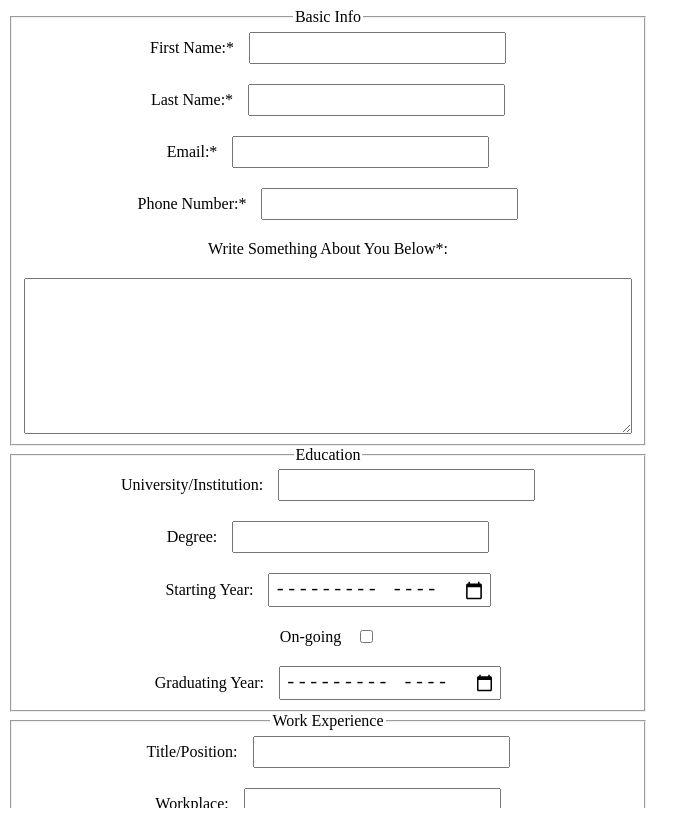
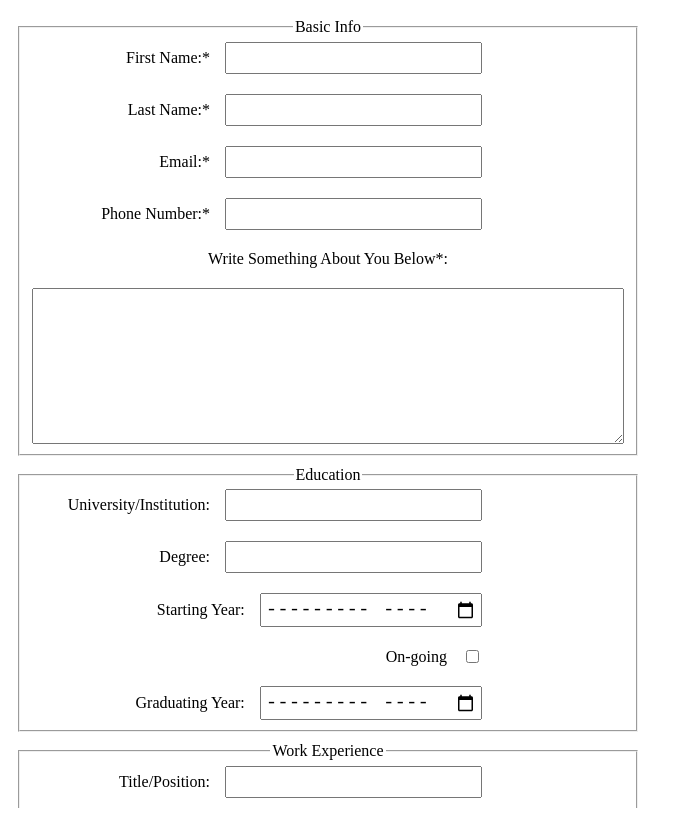
Before and after one commit to giorgi568/cv-app, a React (Vite) app: page / in a window 1280 px wide. Shown: the whole page, without its empty margins (0-699 px from the left). Built offline with nearby package versions, Linux system fonts and the light colour scheme; the HTML template or start-up script is replaced by a standard one.

Commit message:
added functionality to add skills

```diff
--- a/package.json
+++ b/package.json
@@ -11,7 +11,8 @@
   },
   "dependencies": {
     "react": "^18.2.0",
-    "react-dom": "^18.2.0"
+    "react-dom": "^18.2.0",
+    "uuid": "^9.0.1"
   },
   "devDependencies": {
     "@types/react": "^18.2.37",
--- /dev/null
+++ b/src/components/fieldsets.jsx
@@ -0,0 +1,92 @@
+import { UserInput } from "./simpleInputs"
+import { useState } from "react"
+import { v4 as uuidv4 } from 'uuid'
+function BasicInfoForm() {
+  return (
+    <fieldset className="basicInfoForm">
+      <legend>Basic Info</legend>
+
+      <UserInput text={"First Name:*"} id="firstName"> </UserInput>
+
+      <UserInput text={"Last Name:*"} id="lastName"> </UserInput>
+
+      <UserInput text={"Email:*"} id="email"> </UserInput>
+
+      <UserInput text={"Phone Number:*"} id="phoneNumber"> </UserInput>
+
+      <label htmlFor="description">Write Something About You Below*:</label>
+      <textarea name="description" id="description" cols="30" rows="10" required></textarea>
+    </fieldset>
+  )
+}
+
+function EducationForm() {
+  return(
+    <fieldset className="educationForm">
+      <legend>Education</legend>
+
+      <UserInput text={"University/Institution:"} id="institution"> </UserInput>
+
+      <UserInput text={"Degree:"} id="degree"> </UserInput>
+
+      <UserInput type="month" text={"Starting Year:"} id="startingYear"> </UserInput>
+
+      <UserInput type="checkbox" text={"On-going"} id="on-going"> </UserInput>
+      <UserInput type="month" text={"Graduating Year:"} id="graduatingYear"> </UserInput>
+    </fieldset>
+  )
+}
+
+function WorkExperienceForm() {
+  return (
+    <fieldset className="workExperienceForm">
+      <legend> Work Experience </legend>
+
+      <UserInput text={"Title/Position:"} id="position"> </UserInput>
+
+      <UserInput text={"Workplace:"} id="workplace"> </UserInput>
+
+      <UserInput type="month" text={"Starting Year:"} id="startingYearWork"> </UserInput>
+
+      <UserInput type="checkbox" text={"On-going"} id="on-goingWork"> </UserInput>
+      <UserInput type="month" text={"End Year:"} id="endYear"> </UserInput>
+
+    </fieldset>
+  )
+}
+
+function SkillsForm() {
+  const [skillList, setSkillList] = useState([]);
+  let skill;
+
+  return(
+    <fieldset>
+      <legend> Skills </legend>
+
+      <ul>
+        {skillList.map((skill) => {
+          return (<li key={uuidv4()}> {skill} </li>);
+        })}
+      </ul>
+
+      <div className="userInputWrapper">
+        <label htmlFor="addSkill">skill:</label>
+        <input type="text" id="addSkill" required  onChange={(e) => skill = e.target.value}/>
+        <button onClick={(e) => {
+          e.preventDefault();
+          skill && setSkillList([
+            ...skillList,
+            skill
+          ]);
+          document.getElementById('addSkill').value = '';
+          console.log(skillList);
+        }}>
+          Add</button>
+      </div>
+
+    </fieldset>
+  )
+}
+
+
+export {BasicInfoForm, EducationForm, WorkExperienceForm, SkillsForm};
--- a/src/components/infoPanel.jsx
+++ b/src/components/infoPanel.jsx
@@ -1,61 +1,17 @@
-import { UserInput } from "./simpleInputs"
+import { BasicInfoForm, EducationForm, WorkExperienceForm, SkillsForm } from "./fieldsets"
 
 export default function InfoPanel() {
   return (
     <div className="infoPanel">
     <form action="getInformation" className="form" id="form">
 
-    <fieldset>
-      <legend>Basic Info</legend>
+    <BasicInfoForm></BasicInfoForm>
 
-      <UserInput text={"First Name:*"} id="firstName"> </UserInput>
+    <EducationForm></EducationForm>
 
-      <UserInput text={"Last Name:*"} id="lastName"> </UserInput>
+    <WorkExperienceForm></WorkExperienceForm>
 
-      <UserInput text={"Email:*"} id="email"> </UserInput>
-
-      <UserInput text={"Phone Number:*"} id="phoneNumber"> </UserInput>
-
-      <label htmlFor="description">Write Something About You Below*:</label>
-      <textarea name="description" id="description" cols="30" rows="10" required></textarea>
-    </fieldset>
-
-
-    <fieldset>
-      <legend>Education</legend>
-
-      <UserInput text={"University/Institution:"} id="institution"> </UserInput>
-
-      <UserInput text={"Degree:"} id="degree"> </UserInput>
-
-      <UserInput type="month" text={"Starting Year:"} id="startingYear"> </UserInput>
-
-      <UserInput type="checkbox" text={"On-going"} id="on-going"> </UserInput>
-      <UserInput type="month" text={"Graduating Year:"} id="graduatingYear"> </UserInput>
-
-    </fieldset>
-
-    <fieldset>
-      <legend> Work Experience </legend>
-
-      <UserInput text={"Title/Position:"} id="position"> </UserInput>
-
-      <UserInput text={"Workplace:"} id="workplace"> </UserInput>
-
-      <UserInput type="month" text={"Starting Year:"} id="startingYearWork"> </UserInput>
-
-      <UserInput type="checkbox" text={"On-going"} id="on-goingWork"> </UserInput>
-      <UserInput type="month" text={"End Year:"} id="endYear"> </UserInput>
-
-    </fieldset>
-
-    <fieldset>
-      <legend> Skills </legend>
-
-      <label htmlFor="addSkill">add skill:</label>
-      <input type="text" id="addSkill" required />
-
-    </fieldset>
+    <SkillsForm></SkillsForm>
 
     <input type="submit" id="submit" value="Submit" />
 
--- a/src/components/simpleInputs.jsx
+++ b/src/components/simpleInputs.jsx
@@ -1,3 +1,4 @@
+/* eslint-disable react/prop-types */
 function UserInput({ type, id, required, text}) {
   return (
     <div className="userInputWrapper">
--- a/src/styles/App.css
+++ b/src/styles/App.css
@@ -26,12 +26,14 @@
   width: 50%;
   height: 100%;
   overflow: scroll;
+  overflow-x: hidden;
 }
 
 fieldset{
   display: flex;
   flex-direction: column;
   gap: 20px;
+  margin: 10px;
 }
 
 input{
@@ -43,6 +45,7 @@ input{
 .userInputWrapper{
   display: flex;
   align-items: center;
-  justify-content: center;
+  justify-content: flex-end;
   gap: 15px;
+  max-width: 450px;
 }
--- a/src/styles/index.css
+++ b/src/styles/index.css
@@ -38,16 +38,18 @@ h1 {
 button {
   border-radius: 8px;
   border: 1px solid transparent;
-  padding: 0.6em 1.2em;
+  padding: 0.3em 1.2em;
   font-size: 1em;
   font-weight: 500;
   font-family: inherit;
   background-color: #1a1a1a;
+  color: white;
   cursor: pointer;
   transition: border-color 0.25s;
 }
 button:hover {
   border-color: #646cff;
+  color:#646cff;
 }
 button:focus,
 button:focus-visible {
```
Also changed, not shown: 1 other file (tests, documents, lock files or other folders).
